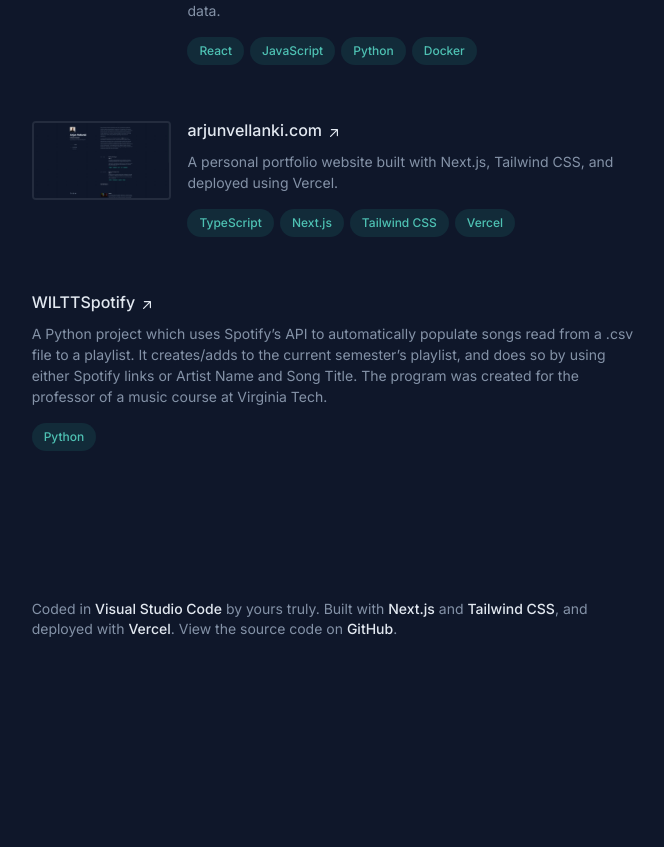
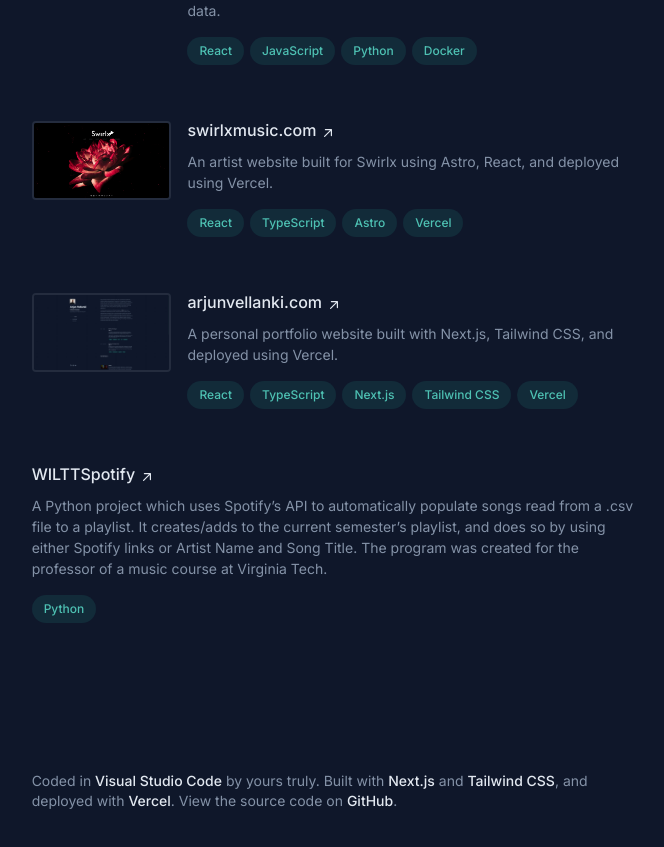
Before and after one commit to ArjunV905/arjunvellanki.com, a Next.js app: page / in a window 1280 px wide. Shown: the part 1985-2832 px from the top of the page, without its empty margins (593-1257 px from the left). Before the commit the page ends 2720 px from the top, so only its background shows below. Built offline with nearby package versions, Linux system fonts and the light colour scheme.

Commit message:
add swirlxmusic project

```diff
--- a/app/data/portfolio.ts
+++ b/app/data/portfolio.ts
@@ -94,12 +94,20 @@
     skills: ["React", "JavaScript", "Python", "Docker"],
   },
   {
+    title: "swirlxmusic.com",
+    description:
+      "An artist website built for Swirlx using Astro, React, and deployed using Vercel.",
+    url: "https://github.com/ArjunV905/swirlxmusic.com",
+    image: "/images/projects/swirlxmusic-com.jpg",
+    skills: ["React", "TypeScript", "Astro", "Vercel"],
+  },
+  {
     title: "arjunvellanki.com",
     description:
       "A personal portfolio website built with Next.js, Tailwind CSS, and deployed using Vercel.",
     url: "https://github.com/ArjunV905/arjunvellanki.com",
     image: "/images/projects/arjunvellanki-com.jpg",
-    skills: ["TypeScript", "Next.js", "Tailwind CSS", "Vercel"],
+    skills: ["React", "TypeScript", "Next.js", "Tailwind CSS", "Vercel"],
   },
   {
     title: "WILTTSpotify",
```
Also changed, not shown: public/images/projects/swirlxmusic-com.jpg (added).
